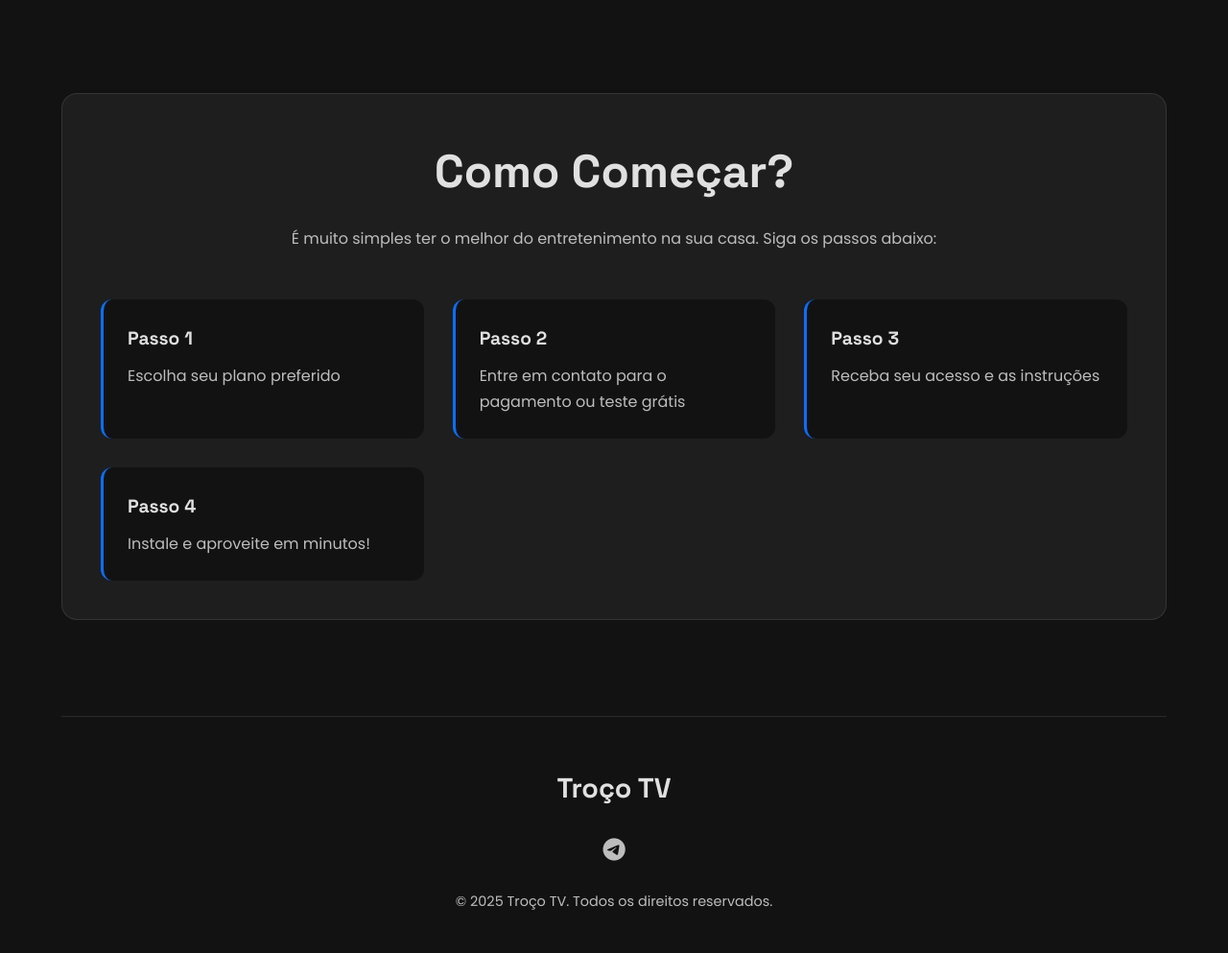
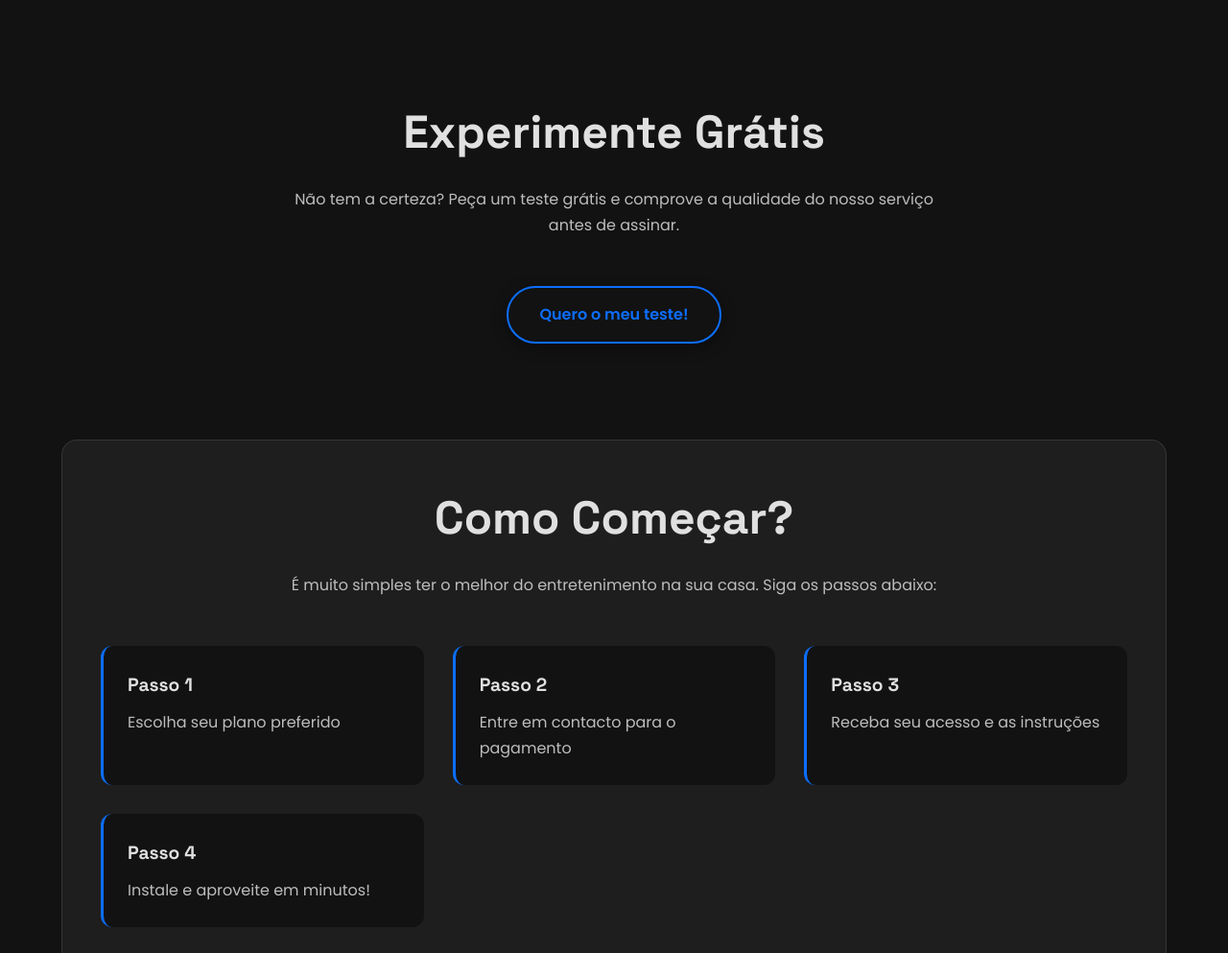
Before and after one commit to linkmusic/https---github.com-linkmusic-trocotv, a plain HTML site: page index.html in a window 1280 px wide. Shown: the part 2871-3864 px from the top of the page at 96% size. Drawn offline with Linux system fonts and the light colour scheme.

Commit message:
settings.json

```diff
--- a/_data/settings.json
+++ b/_data/settings.json
@@ -18,10 +18,15 @@
   ],
   "how_it_works_steps": [
     { "text": "Escolha seu plano preferido" },
-    { "text": "Entre em contato para o pagamento ou teste grátis" },
+    { "text": "Entre em contacto para o pagamento" },
     { "text": "Receba seu acesso e as instruções" },
     { "text": "Instale e aproveite em minutos!" }
   ],
+  "free_trial": {
+    "visibility": true,
+    "title": "Experimente Grátis",
+    "text": "Não tem a certeza? Peça um teste grátis e comprove a qualidade do nosso serviço antes de assinar."
+  },
   "planos_pessoais": [
     {
       "nome": "Mensal",
--- a/index.html
+++ b/index.html
@@ -37,6 +37,8 @@
         .hero-tagline { font-size: 1.2rem; max-width: 600px; margin: 0 auto 2rem auto; color: rgba(255, 255, 255, 0.9); }
         .btn { display: inline-block; padding: 14px 32px; background: #FFF; color: var(--primary); text-decoration: none; border-radius: 50px; font-weight: 600; transition: all 0.3s ease; box-shadow: 0 4px 15px var(--shadow-color); }
         .btn:hover { transform: translateY(-3px) scale(1.05); box-shadow: 0 8px 25px var(--shadow-color); }
+        .btn-outline { background: transparent; border: 2px solid var(--primary); color: var(--primary);}
+        .btn-outline:hover { background: var(--primary); color: #FFF; }
         .section { margin-bottom: 100px; }
         h2 { font-family: var(--font-display); font-size: clamp(2rem, 4vw, 3rem); margin-bottom: 1rem; }
         .section-description { max-width: 700px; margin: 0 auto 50px auto; color: var(--text-dark); }
@@ -85,6 +87,11 @@
                 <p class="section-description">Pague por mês e ative seus acessos com um painel exclusivo para gerir seus clientes.</p>
                 <div id="plans-grid-revenda" class="plans-grid"></div>
             </section>
+            <section id="free-trial-section" class="section" style="display: none;">
+                <h2 id="free-trial-title"></h2>
+                <p id="free-trial-text" class="section-description"></p>
+                <a id="whatsapp-link-teste-gratis" href="#" class="btn btn-outline" style="max-width: 280px;">Quero o meu teste!</a>
+            </section>
             <section id="como-funciona" class="section">
                 <div class="feature-box">
                     <h2>Como Começar?</h2>
@@ -130,6 +137,15 @@
                     }).join('');
                 }
 
+                if (data.free_trial && data.free_trial.visibility) {
+                    const trialSection = document.getElementById('free-trial-section');
+                    trialSection.style.display = 'block';
+                    document.getElementById('free-trial-title').textContent = data.free_trial.title;
+                    document.getElementById('free-trial-text').textContent = data.free_trial.text;
+                    const trialLink = document.getElementById('whatsapp-link-teste-gratis');
+                    trialLink.href = `${data.links.whatsapp}?text=Olá! Gostaria de um teste grátis para a Troço TV.`;
+                }
+
                 const howItWorksContainer = document.getElementById('how-it-works-container');
                 if (howItWorksContainer && data.how_it_works_steps) {
                     howItWorksContainer.innerHTML = data.how_it_works_steps.map((step, index) => `<div class="step-card"><h3>Passo ${index + 1}</h3><p>${step.text}</p></div>`).join('');
```
Also changed, not shown: 1 other file.
